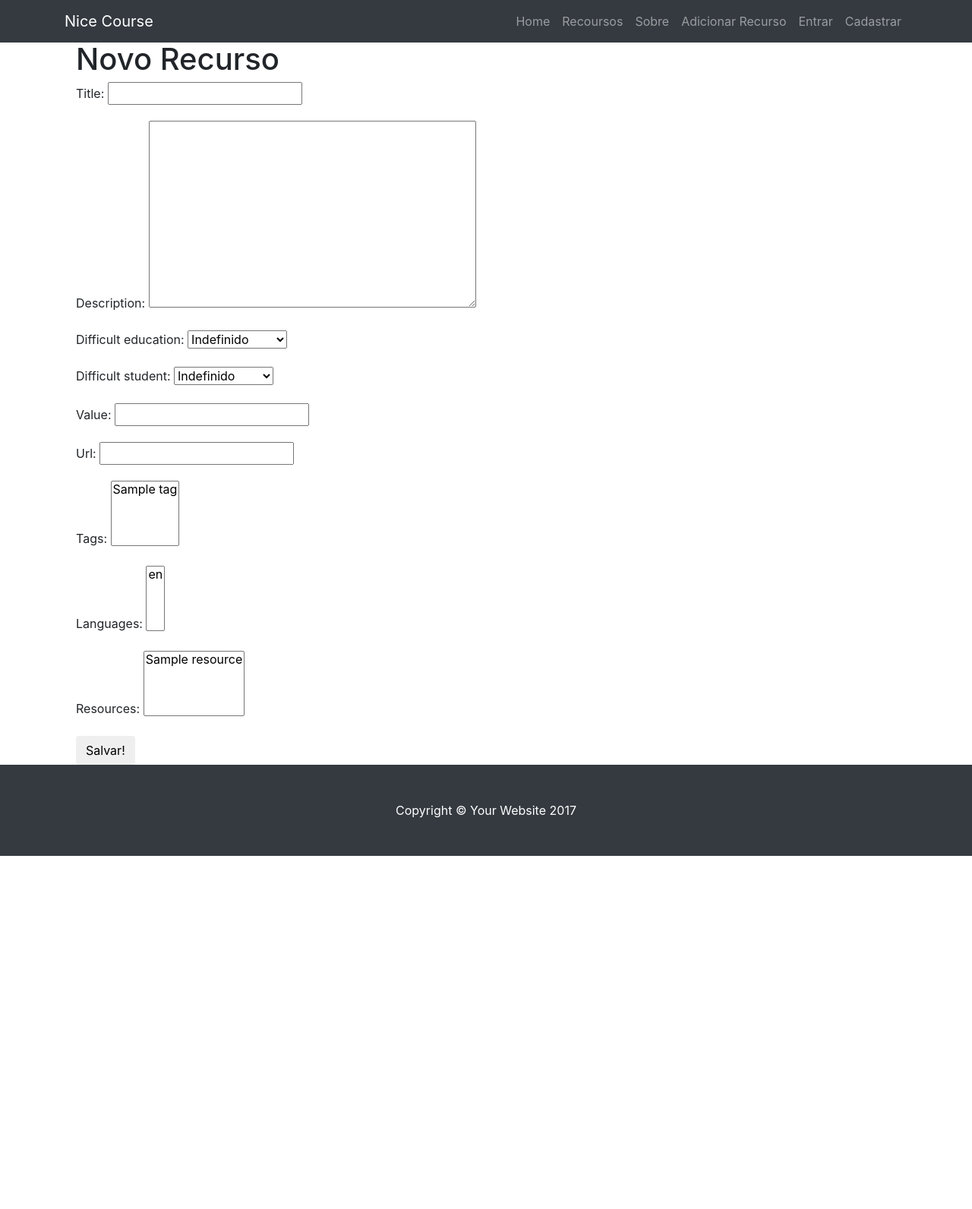
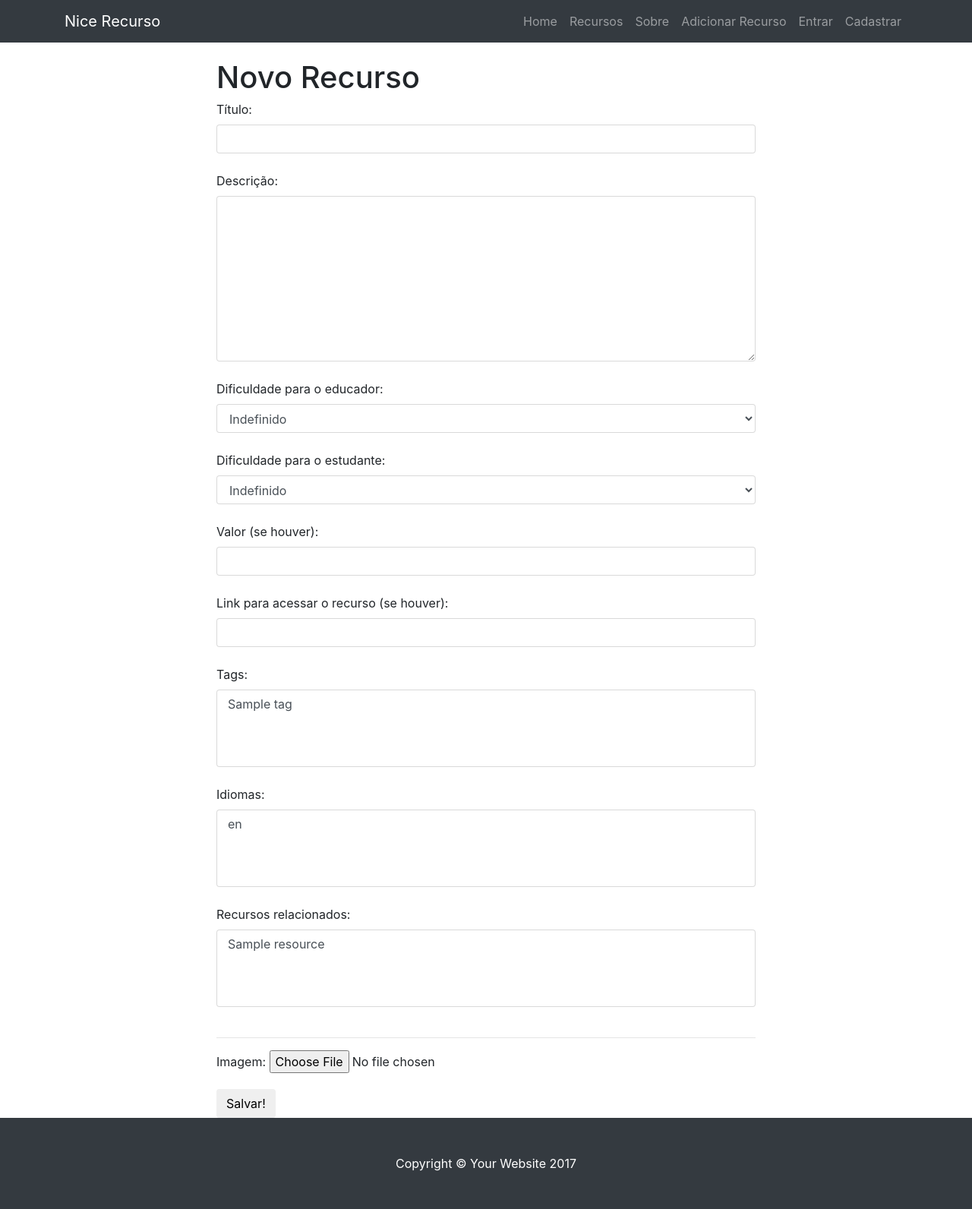
Before and after one commit to capmayer/catalogo_project, a Django app: page /resource/new/ in a window 1280 px wide. Shown: the whole page at 76% size. Before the commit the page ends 1127 px from the top, so only its background shows below. Run offline with Django 3.2, Linux system fonts and the light colour scheme; tables that the repository leaves empty hold one stand-in row (values such as "Sample post"); some libraries are stand-ins or nearby versions.

Commit message:
added media, changed forms

```diff
--- a/resources/forms.py
+++ b/resources/forms.py
@@ -1,11 +1,22 @@
 from django import forms
 
-from .models import Resource, Feedback
+from .models import Resource, Feedback, Photo
 
 class ResourceForm(forms.ModelForm):
     class Meta:
         model = Resource
         fields = ('title', 'description', 'difficult_education', 'difficult_student', 'value', 'url', 'tags', 'languages', 'resources')
+        labels = {
+            "title": "Título:",
+            "description": "Descrição:",
+            "difficult_education": "Dificuldade para o educador:",
+            "difficult_student": "Dificuldade para o estudante:",
+            "value": "Valor (se houver):",
+            "url": "Link para acessar o recurso (se houver):",
+            "tags": "Tags:",
+            "languages": "Idiomas:",
+            "resources": "Recursos relacionados:"
+        }
 
 class FeedbackForm(forms.ModelForm):
     class Meta:
@@ -16,3 +27,9 @@ class FeedbackAnonymousForm(forms.ModelForm):
     class Meta:
         model = Feedback
         fields = ('anonymous', 'title', 'description', 'is_pro')
+
+class PhotoForm(forms.ModelForm):
+    class Meta:
+        model = Photo
+        fields = ('image',)
+        labels = { 'image': 'Imagem'}
--- a/resources/models.py
+++ b/resources/models.py
@@ -50,7 +50,7 @@ class Resource(models.Model):
         return self.title
 
 class Photo(models.Model):
-    resource = models.ForeignKey(Resource)
+    resource = models.ForeignKey(Resource, default=None)
     is_main = models.BooleanField(default=False)
     image = models.ImageField(upload_to=image_location, null=True, blank=True)
 
--- a/resources/static/resources/css/resources.css
+++ b/resources/static/resources/css/resources.css
@@ -5,15 +5,20 @@
  */
 
 body {
-  padding-top: 54px;
+  padding-top: 80px;
 }
 
 @media (min-width: 992px) {
   body {
-    padding-top: 56px;
+    padding-top: 80px;
   }
 }
 
 .pagination {
   margin-bottom: 15px;
 }
+
+.col-centered{
+    float: none;
+    margin: 0 auto;
+}
--- a/resources/templates/resources/base.html
+++ b/resources/templates/resources/base.html
@@ -21,7 +21,7 @@
   <!-- Navigation -->
   <nav class="navbar navbar-expand-lg navbar-dark bg-dark fixed-top">
     <div class="container">
-      <a class="navbar-brand" href="{% url 'home' %}">Nice Course</a>
+      <a class="navbar-brand" href="{% url 'home' %}">Nice Recurso</a>
       <button class="navbar-toggler" type="button" data-toggle="collapse" data-target="#navbarResponsive" aria-controls="navbarResponsive" aria-expanded="false" aria-label="Toggle navigation">
         <span class="navbar-toggler-icon"></span>
       </button>
@@ -33,7 +33,7 @@
             </a>
           </li>
           <li class="nav-item">
-            <a class="nav-link" href="{% url 'resources_list' %}">Recoursos</a>
+            <a class="nav-link" href="{% url 'resources_list' %}">Recursos</a>
           </li>
           <li class="nav-item">
             <a class="nav-link" href="#">Sobre</a>
@@ -43,7 +43,7 @@
           </li>
           {% if user.is_authenticated %}
           <li class="nav-item">
-            <a class="nav-link" href="{% url 'account_logout' %}">Hello, {{ user.username }}.</a>
+            <a class="nav-link" href="{% url 'account_logout' %}">Olá, {{ user.username }}.</a>
           </li>
           {% else %}
           <li class="nav-item">
--- a/resources/templates/resources/home.html
+++ b/resources/templates/resources/home.html
@@ -14,11 +14,11 @@
       </h1>
 
       <!-- Project One -->
-      {% for resource in resources_list %}
+      {% for resource, photo in general_list %}
       <div class="row">
         <div class="col-md-7">
           <a href="#">
-            <img class="img-fluid rounded mb-3 mb-md-0" src="http://placehold.it/700x300" alt="">
+            <img class="img-fluid rounded mb-3 mb-md-0" src={{ photo.image.url }} alt="">
           </a>
         </div>
         <div class="col-md-5">
--- a/resources/templates/resources/resource_detail.html
+++ b/resources/templates/resources/resource_detail.html
@@ -8,7 +8,7 @@
       <div class="col-lg-12">
 
             <div class="card mt-4">
-              <img class="card-img-top img-fluid" src="http://placehold.it/900x400" alt="">
+              <img class="card-img-top img-fluid" src={{ image.image.url }}>
               <div class="card-body">
                 <h1 class="card-title">{{ resource.title }}</h1>
                 <hr>
--- a/resources/templates/resources/resource_list.html
+++ b/resources/templates/resources/resource_list.html
@@ -35,7 +35,7 @@
       <div class="row">
         <div class="col-md-7">
           <a href="#">
-            <img class="img-fluid rounded mb-3 mb-md-0" src="http://placehold.it/700x300" alt="">
+            <img class="img-fluid rounded mb-3 mb-md-0" src="{{ resource.photo_set }}" alt="">
           </a>
         </div>
         <div class="col-md-5">
--- a/resources/templates/resources/resource_new.html
+++ b/resources/templates/resources/resource_new.html
@@ -3,11 +3,24 @@
 
 {% block content %}
 <div class="container">
-  <div class="col-lg-12">
+  <div class="col-lg-8 col-centered">
     <h1>Novo Recurso</h1>
-    <form method="POST" class="post-form">{% csrf_token %}
-        {{ form.as_p }}
-        <button type="submit" class="save btn btn-default">Salvar!</button>
+    <form method="POST" class="post-form" enctype='multipart/form-data'>
+        {% csrf_token %}
+
+        {% for hidden in resource_form.hidden_fields %}
+          {{ hidden }}
+        {% endfor %}
+
+        {% for field in resource_form %}
+          <label for="{{ field.id_for_label }}">{{ field.label }}</label>
+          {{ field|add_class:'form-control'}} <br />
+        {% endfor %}
+
+        <hr>
+
+        {{ image_form.as_p }}
+        <button type="submit" name="form-submit" class="save btn btn-default">Salvar!</button>
     </form>
 </div>
 </div>
--- a/resources/urls.py
+++ b/resources/urls.py
@@ -1,6 +1,7 @@
 from django.conf.urls import url
+from django.conf.urls.static import static
+from django.conf import settings
 from . import views
-
 
 urlpatterns = [
     url(r'^$', views.home, name='home'),
@@ -8,4 +9,4 @@ urlpatterns = [
     url(r'^resource/(?P<slug>[\w-]+)/$', views.resource_detail, name='resource_detail'),
     url(r'^all/$', views.resources_list, name='resources_list'),
 
-]
+] + static(settings.MEDIA_URL, document_root=settings.MEDIA_ROOT)
--- a/resources/views.py
+++ b/resources/views.py
@@ -1,12 +1,15 @@
 from django.shortcuts import render, redirect
-from .models import Resource, Feedback
+from django.forms import modelformset_factory
+from .models import Resource, Feedback, Photo
 from .filters import ResourceFilter
-from .forms import ResourceForm, FeedbackForm, FeedbackAnonymousForm
+from .forms import ResourceForm, FeedbackForm, FeedbackAnonymousForm, PhotoForm
 
 
 def home(request):
-    resources_list = Resource.objects.all()
-    return render(request, 'resources/home.html', { 'resources_list': resources_list })
+    resources_list = Resource.objects.filter(photo__is_main=True)
+    photos_list = Photo.objects.filter(resource__in=resources_list)
+    general_list = zip(resources_list, photos_list)
+    return render(request, 'resources/home.html', { 'general_list': general_list })
 
 def resources_list(request):
     resources_list = Resource.objects.all()
@@ -30,21 +33,39 @@ def resource_detail(request, slug):
     else:
         pro_list = Feedback.objects.filter(resource=resource, is_pro=True)
         con_list = Feedback.objects.filter(resource=resource, is_pro=False)
+        try:
+            image = Photo.objects.get(resource=resource, is_main=True)
+        except:
+            image = None
         if request.user.is_authenticated:
             feedback_form = FeedbackForm()
         else:
             feedback_form = FeedbackAnonymousForm()
-        return render(request, 'resources/resource_detail.html', { 'resource': resource, 'pro_list': pro_list, 'con_list': con_list, 'feedback_form': feedback_form })
+        return render(request, 'resources/resource_detail.html', { 'resource': resource, 'pro_list': pro_list, 'con_list': con_list, 'feedback_form': feedback_form, 'image': image })
 
 def resource_new(request):
     if request.method == "POST":
-        form = ResourceForm(request.POST)
-        if form.is_valid():
-            resource = form.save(commit=False)
+        resource_form = ResourceForm(request.POST)
+        image_form = PhotoForm(request.POST, request.FILES)
+        if resource_form.is_valid() and image_form.is_valid():
+            resource = resource_form.save(commit=False)
+
             if request.user.is_authenticated:
                 resource.author = request.user
+
             resource.save()
+
+            image = image_form.save(commit=False)
+
+            image.resource = resource
+            image.is_main = True
+
+            image.save()
+
             return redirect('resource_detail', slug=resource.slug)
+        else:
+            print(image_form.errors)
     else:
-        form = ResourceForm()
-    return render(request, 'resources/resource_new.html', { 'form': form})
+        resource_form = ResourceForm()
+        image_form = PhotoForm()
+    return render(request, 'resources/resource_new.html', { 'resource_form': resource_form, 'image_form':image_form })
--- a/templates/allauth/account/base.html
+++ b/templates/allauth/account/base.html
@@ -1 +1 @@
-{% extends "recourses/base.html" %}
+{% extends "resources/base.html" %}
--- a/templates/allauth/account/login.html
+++ b/templates/allauth/account/login.html
@@ -5,7 +5,8 @@
 {% block head_title %}{% trans "Sign In" %}{% endblock %}
 
 {% block content %}
-
+<div class="container">
+  <div class="col-lg-8 col-centered">
     <h1>{% trans "Sign In" %}</h1>
 
     {% if socialaccount_providers %}
@@ -39,5 +40,6 @@ for a {{ site_name }} account and sign in below:{% endblocktrans %}</p>
       <a class="button secondaryAction" href="{% url 'account_reset_password' %}">{% trans "Forgot Password?" %}</a>
       <button class="primaryAction" type="submit">{% trans "Sign In" %}</button>
     </form>
-
+  </div>
+</div>
 {% endblock %}
--- a/templates/allauth/account/signup.html
+++ b/templates/allauth/account/signup.html
@@ -5,6 +5,8 @@
 {% block head_title %}{% trans "Signup" %}{% endblock %}
 
 {% block content %}
+<div class="container">
+  <div class="col-lg-8 col-centered">
     <h1>{% trans "Sign Up" %}</h1>
 
     <p>{% blocktrans %}Already have an account? Then please <a href="{{ login_url }}">sign in</a>.{% endblocktrans %}</p>
@@ -17,5 +19,7 @@
       {% endif %}
       <button type="submit">{% trans "Sign Up" %} &raquo;</button>
     </form>
+  </div>
+</div>
 
 {% endblock %}
```
Also changed, not shown: catalogo_project/settings.py (+6 -2 lines), templates/allauth/account/logout.html (+4 -3 lines). Lines whose indentation alone changed are shown as unchanged.
